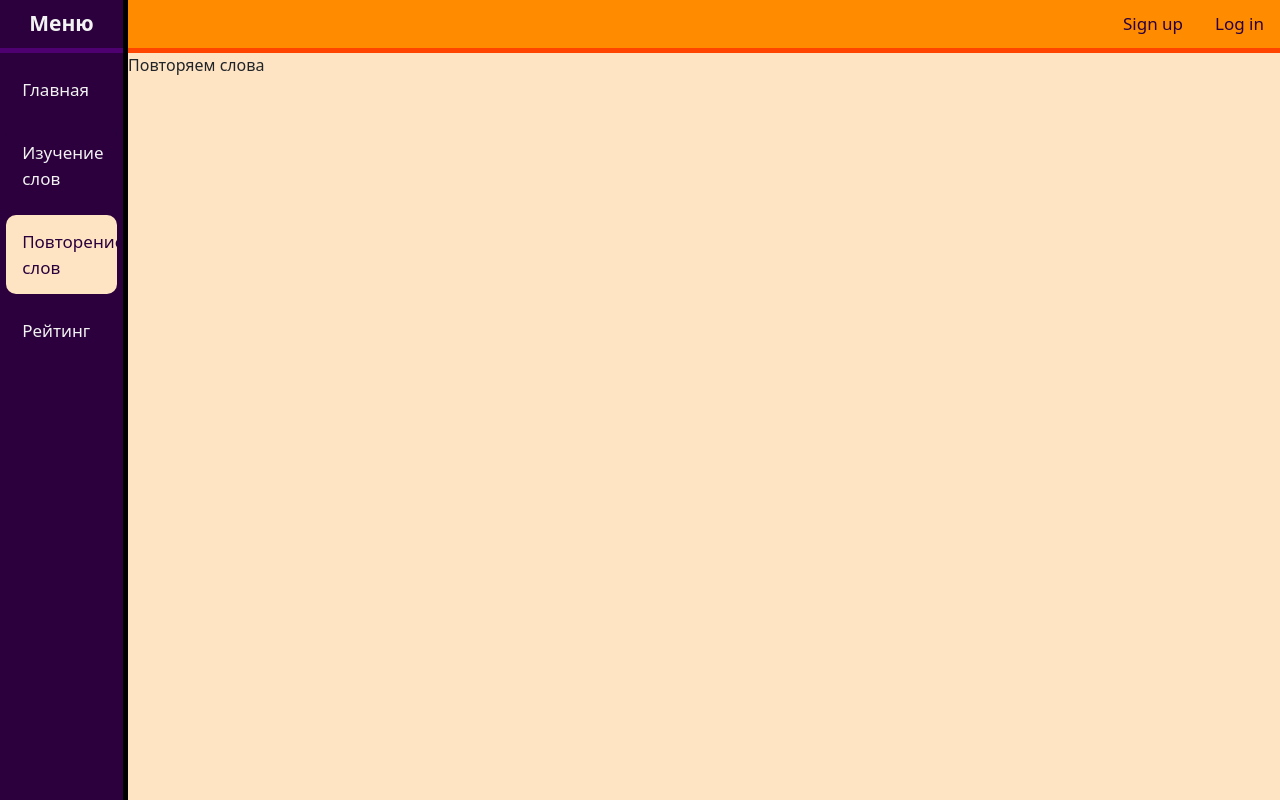
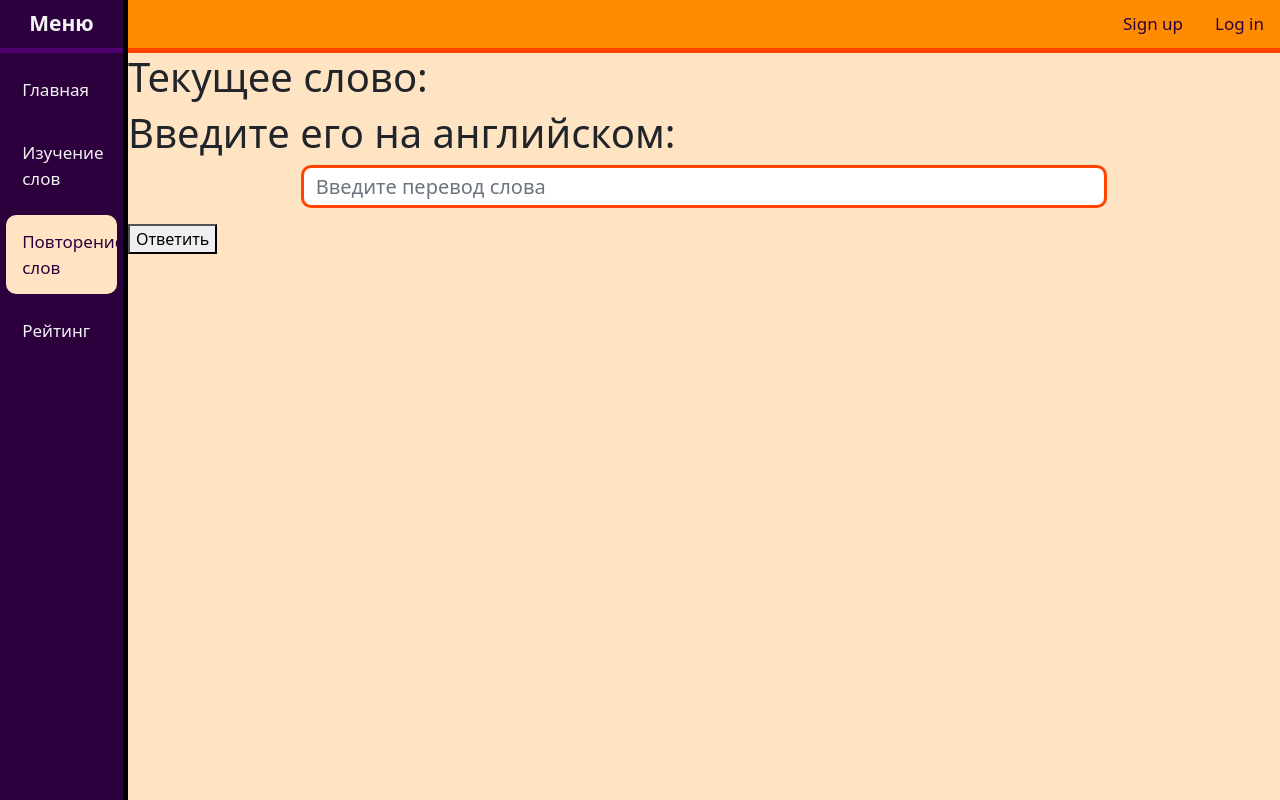
Before and after one commit to MeaTael/course_project, a Django app: template home/templates/home/repeatPage.html in a window 1280 px wide. Run offline with Django 4.2, Linux system fonts and the light colour scheme; the template is opened without the code that fills it: values that come from a table or form of the project are taken from there, others are empty; parts of the project's set-up code (start-up, migrations or seed data) failed here and were passed over; some libraries are stand-ins or nearby versions.

Commit message:
added repeat page functionality

```diff
--- a/home/templates/home/repeatPage.html
+++ b/home/templates/home/repeatPage.html
@@ -1,7 +1,9 @@
 {% extends 'home/layout.html'%}
+{% load static %}
+{% load crispy_forms_tags %}
 
 {% block title %}
-    Повторяем слова
+    Учим слова
 {% endblock %}
 
 {% block repeatclass %}
@@ -9,5 +11,30 @@
 {% endblock %}
 
 {% block content %}
-    <p>Повторяем слова</p>
+    <div class="content-section">
+        <link rel="stylesheet" href="{% static 'home/css/learn-repeat.css' %}">
+        <div class="form-container-repeat">
+            <form method="POST">
+                {% csrf_token %}
+                <div class="form-title">
+                    <div class="form-title-head">
+                        <h1>Текущее слово:&nbsp</h1>
+                        <h1 class="word">{{ message }}</h1>
+                    </div>
+                    <h1 class="task">Введите его на английском:</h1>
+                </div>
+                <fieldset class="form-fields">
+                    {{ form|crispy }}
+                    {% if messages %}
+                        {% for message in messages %}
+                            <div{% if message.tags %} class="{{ message.tags }}"{% endif %}>{{ message }}</div>
+                        {% endfor %}
+                    {% endif %}
+                </fieldset>
+                <div class="form-buttons">
+                    <button class="button" type="submit">Ответить</button>
+                </div>
+            </form>
+        </div>
+    </div>
 {% endblock %}
--- a/users/forms.py
+++ b/users/forms.py
@@ -97,7 +97,22 @@
 
 
 class LearningWords(forms.Form):
-    word = forms.CharField()
+    def __init__(self, *args, **kwargs):
+        super(LearningWords, self).__init__(*args, **kwargs)
+        for field in self.fields:
+            self.fields[field].label = False
+
+    word = forms.CharField(widget=TextInput(attrs={
+        'class': 'form-control',
+        'placeholder': 'Введите перевод слова',
+        'style': 'border: 3px solid orangered;'
+                 'border-radius: 10px;'
+                 'font-size: 20px;'
+                 'line-height: 25px;'
+                 'width: 70%;'
+                 'margin-left: 15%;'
+    }))
+
     word_to_check = ""
     error_message = ""
 
```
Also changed, not shown: home/views.py (+35 -11 lines).
